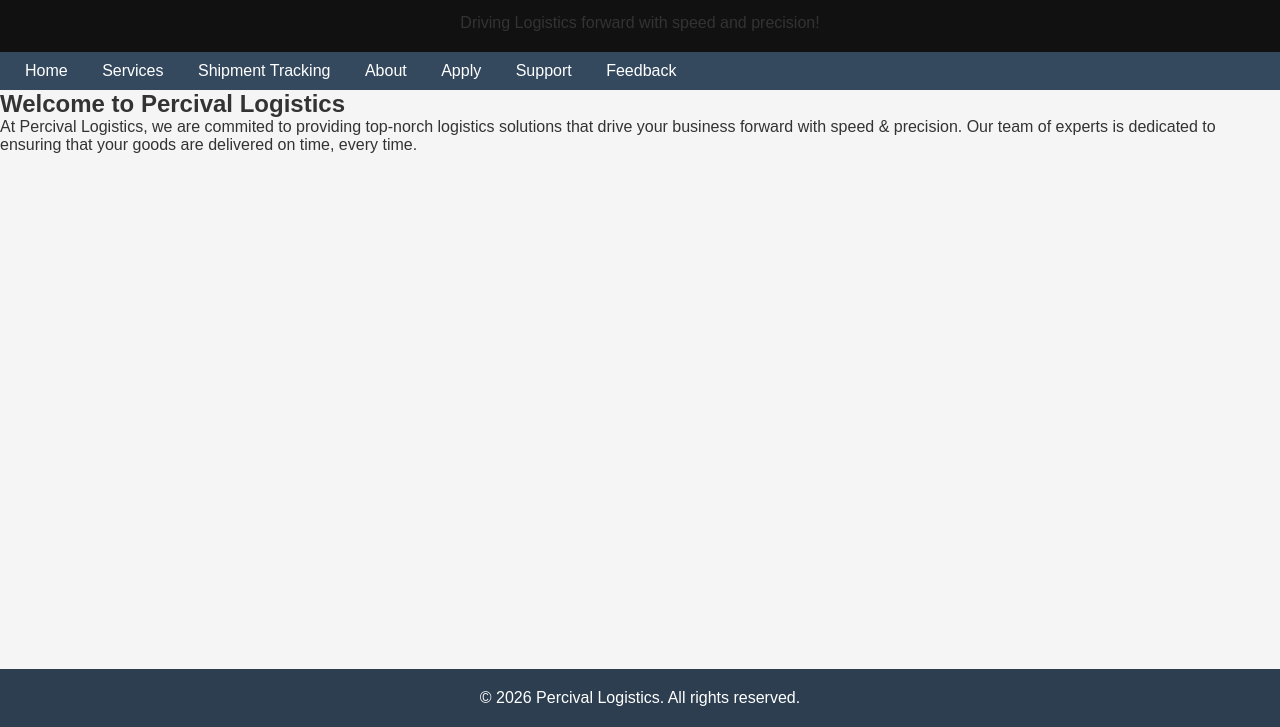
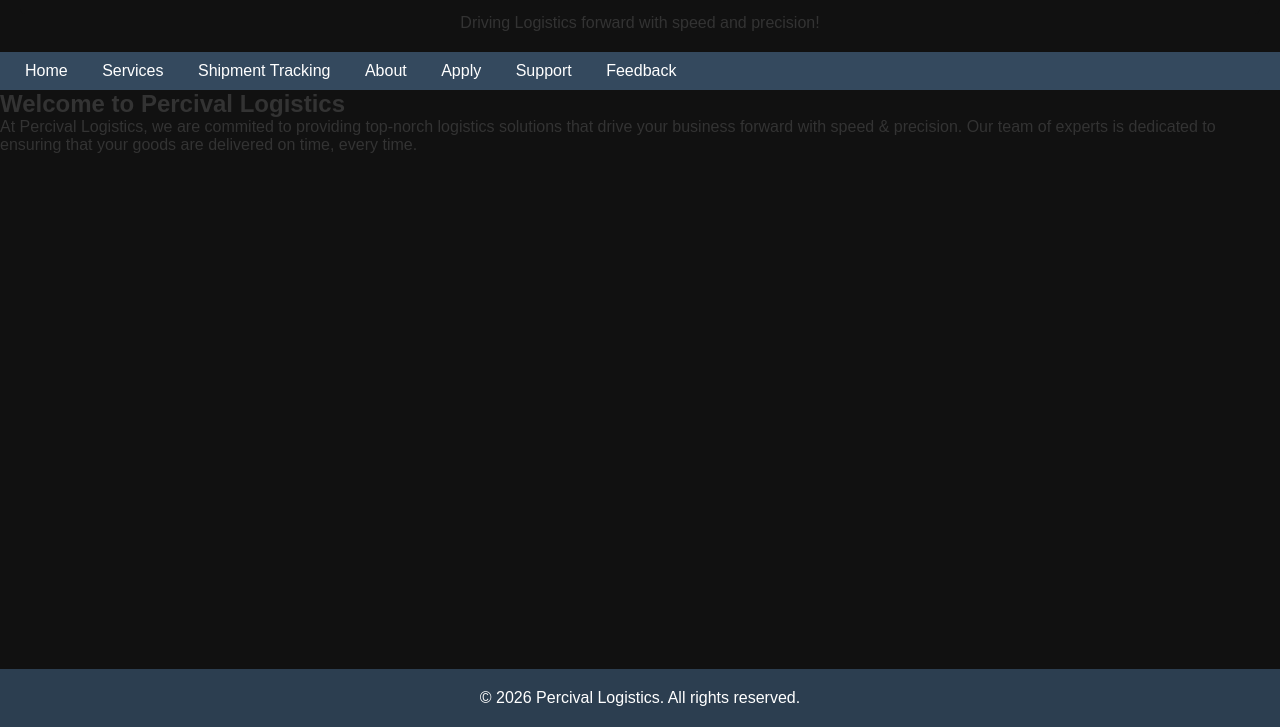
Before and after one commit to Percival13/bida25-013, a plain HTML site: page index.html in a window 1280 px wide. Shown: the part 73-800 px from the top of the page. Drawn offline with Linux system fonts and the light colour scheme.

Commit message:
body backgound color

```diff
--- a/style.css
+++ b/style.css
@@ -5,8 +5,9 @@
 }
 
 body {
+    background-color: #111;
     font-family: Arial, sans-serif;
-    background-color: #f5f5f5;
+    background-color: ;
     color: #333;
 }
 
```
